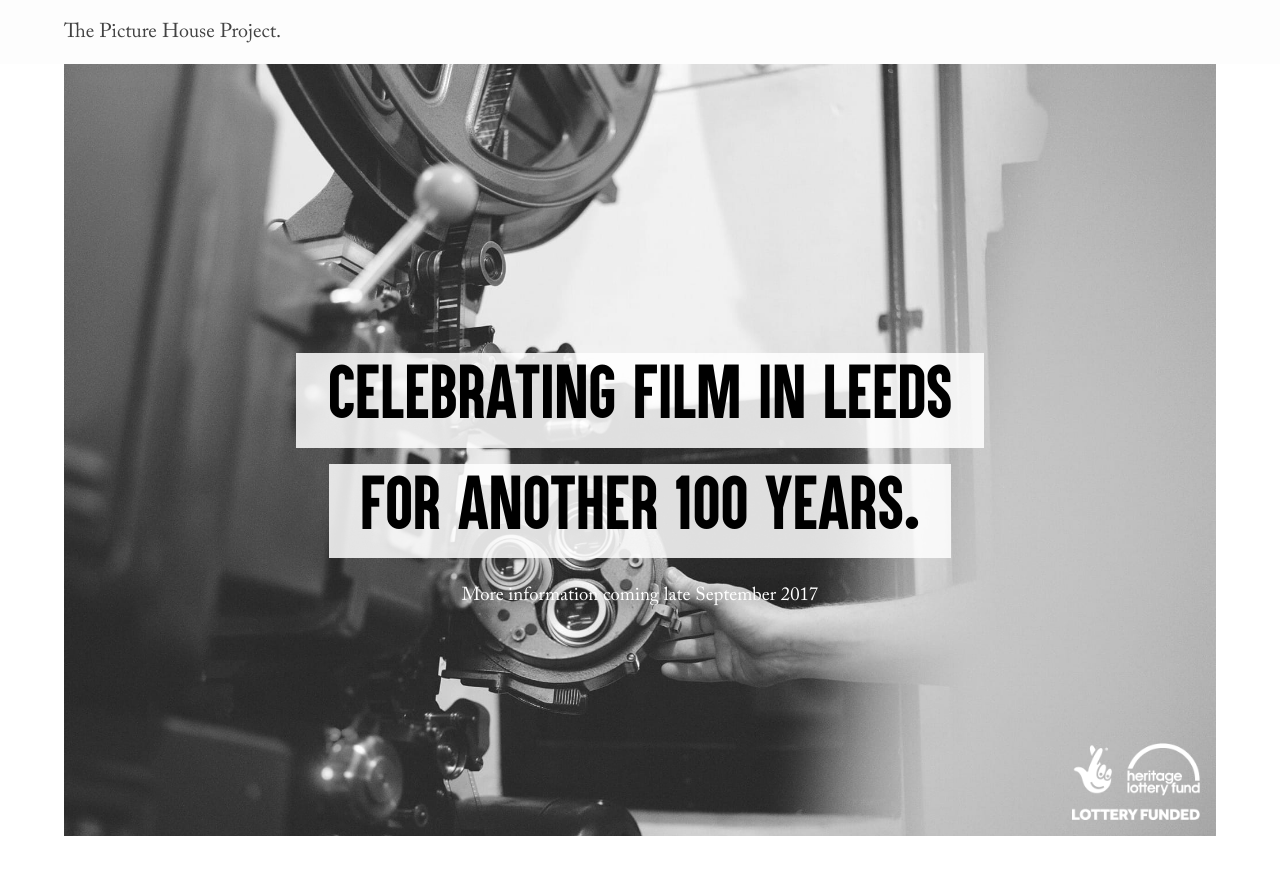
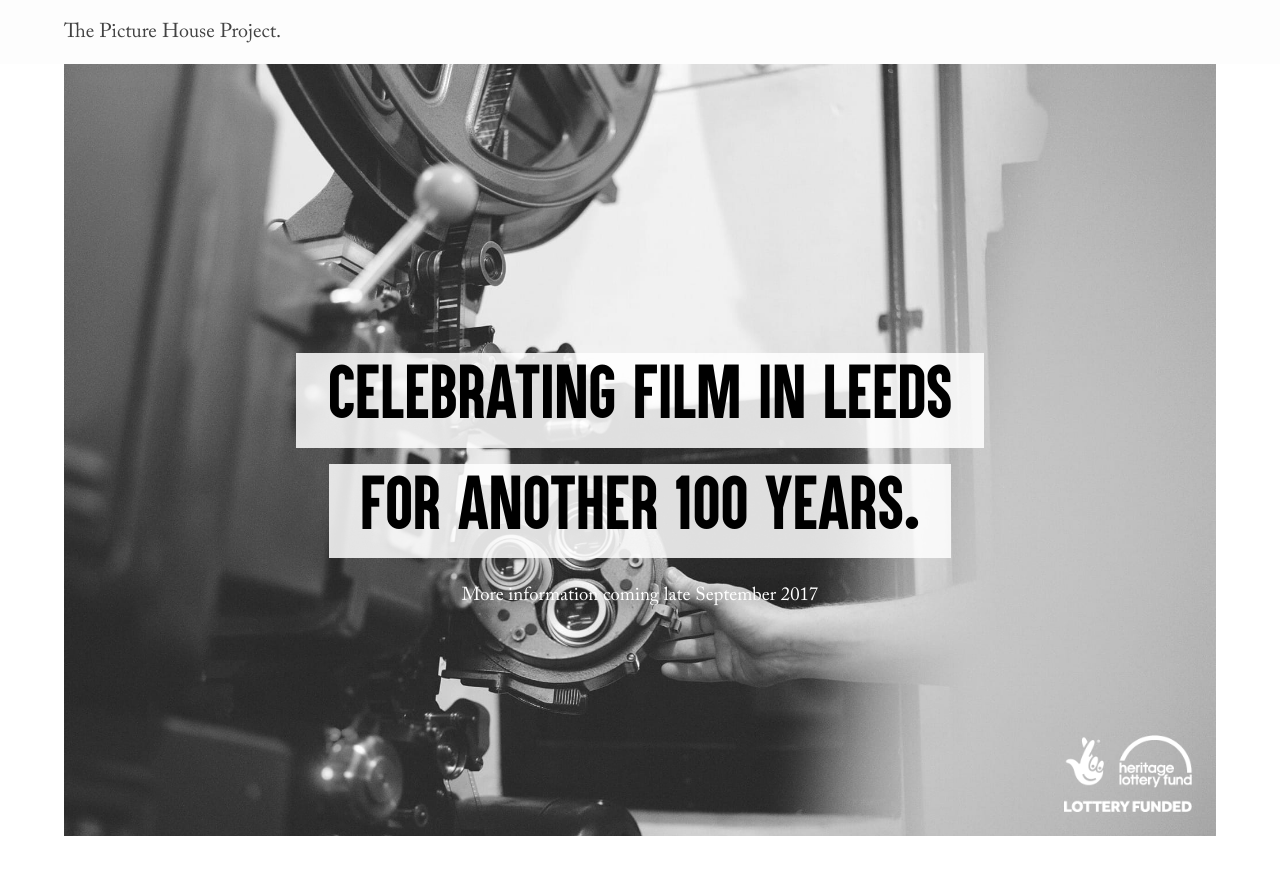
Before and after one commit to johnpuddephatt/picturehouseproject, a Jekyll site: the page built from index.md, in a window 1280 px wide. Shown: the top 875 px of the page. Built offline with Jekyll 4.4.1, drawn with Linux system fonts in a browser that asks for light colours.

Commit message:
nudge HLF logo in

```diff
--- a/_sass/minima/_layout.scss
+++ b/_sass/minima/_layout.scss
@@ -298,8 +298,8 @@
 
 .hlf-logo {
   position: absolute;
-  bottom: 1em;
-  right: 1em;
+  bottom: 1.5em;
+  right: 1.5em;
   width: 8em;
 }
 
```
